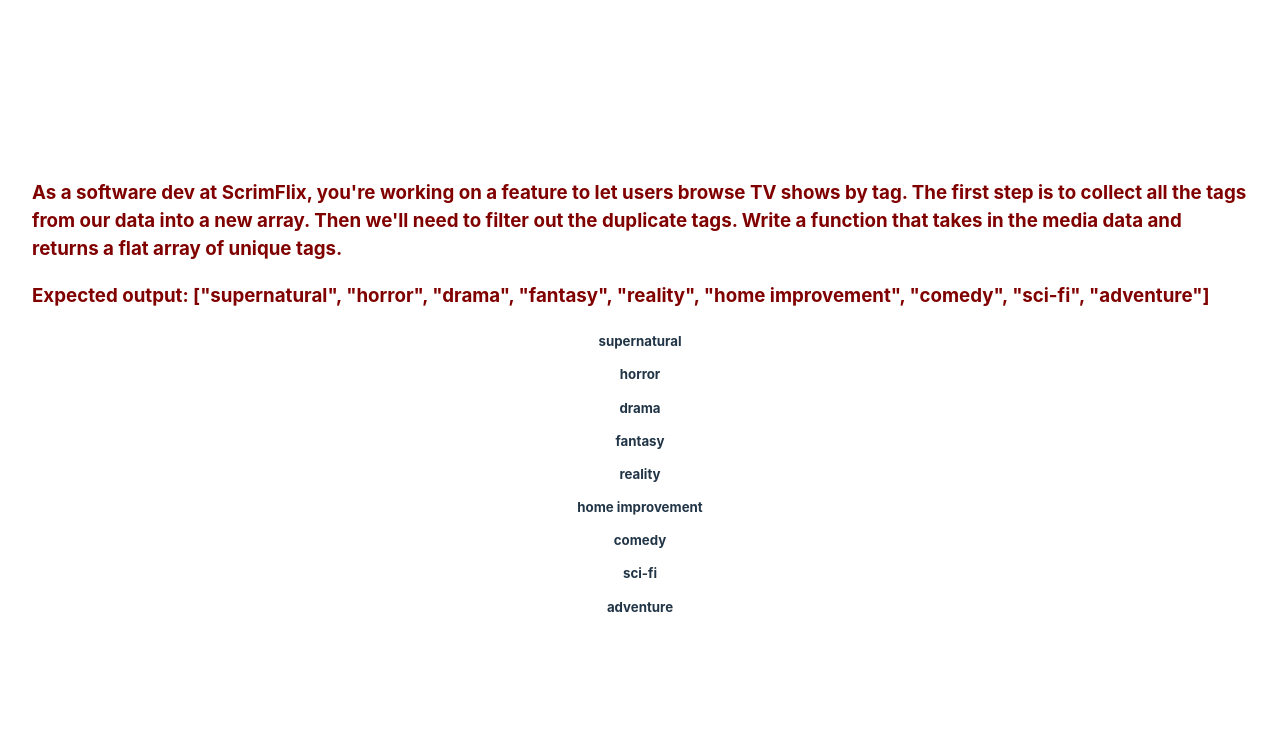
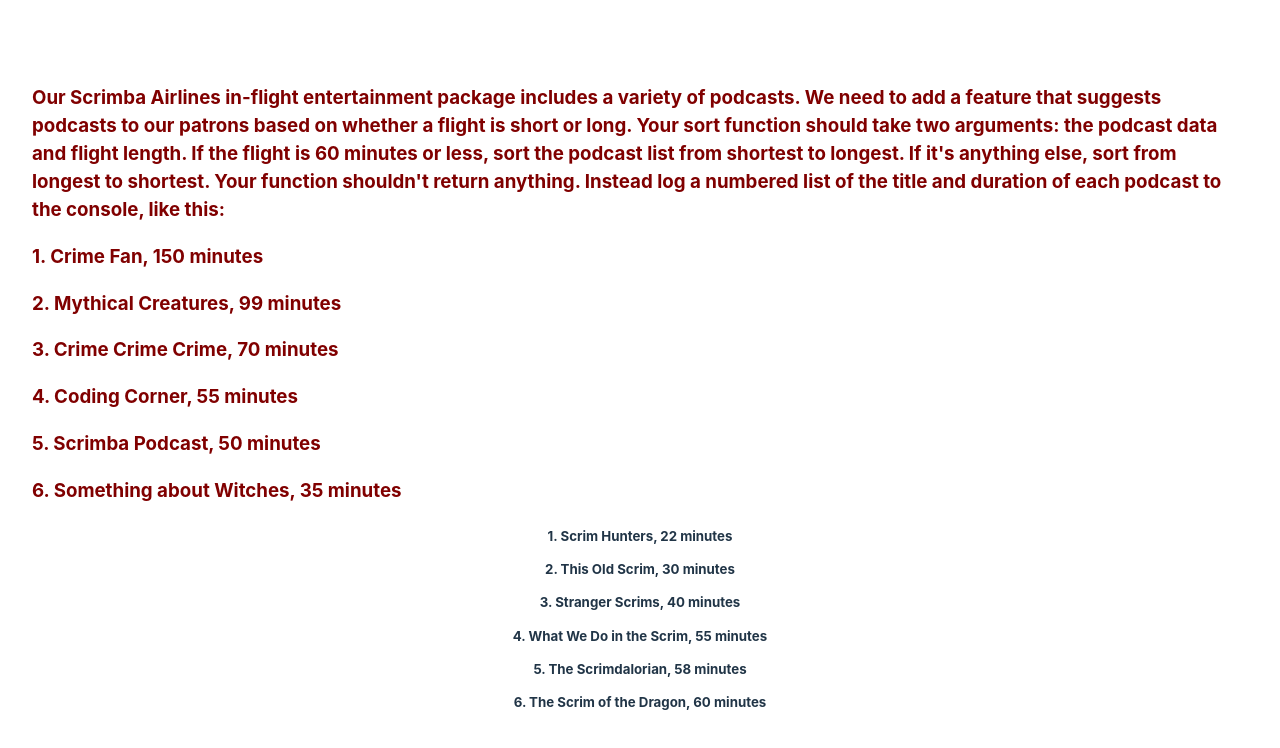
Before and after one commit to saurtripathi/JavascriptChallanges, a React (Vite) app: page / in a window 1280 px wide. Shown: the top 748 px of the page. Built offline with nearby package versions, Linux system fonts and the light colour scheme.

Commit message:
Temporary commit

```diff
--- a/data.js
+++ b/data.js
@@ -35,4 +35,5 @@
         duration: 58,
         tags: ["fantasy", "sci-fi", "adventure"],
     },
+
 ]
--- a/src/App.jsx
+++ b/src/App.jsx
@@ -1,38 +1,23 @@
 import './App.css'
 import Challange from './Challange'
 import Solution from './Solution'
-import { keys } from 'underscore'
+import { keys, times } from 'underscore'
 import data from '../data'
 
 function App() {
-
-  // function getUniqueTags(data) {
-  //   const tags = data.reduce((acc, curr) => {
-  //     return [...acc, ...curr.tags]
-  //   }, [])
-  //   return [... new Set(tags)]
-  // }
-
-  function getUniqueTags(data) {
-
-    const uniqueTags = {}
-    const tags = data.map(curr => curr.tags).flat()
-    tags.forEach(tag => {
-      if (!uniqueTags[tag]) {
-        // uniqueTags= { ...uniqueTags, [tag]: true }
-        uniqueTags[tag]=true
-      }
-    })
-    return Object.keys(uniqueTags)
+  const flightLength = 60
+  function sortByDuration(data, flightLength) {
+    const copyOfData = data
+    return flightLength <= 60 ?
+      copyOfData.sort((a, b) => a.duration - b.duration).map(({ title, duration }, index) => `${index + 1}. ${title}, ${duration} minutes`) :
+      copyOfData.sort((a, b) => b.duration - a.duration).map(({ title, duration }, index) => `${index + 1}. ${title}, ${duration} minutes`)
   }
-
-  console.log(getUniqueTags(data))
 
   return (
     <>
       <Challange />
       <div >
-        <Solution getUniqueTags={getUniqueTags} data={data} />
+        <Solution sortByDuration={sortByDuration} data={data} flightLength={flightLength} />
       </div>
     </>
   )
--- a/src/Challange.jsx
+++ b/src/Challange.jsx
@@ -2,24 +2,33 @@
 
 export default function Challange() {
     const ch = `
-    As a software dev at ScrimFlix, you're working on a feature
-    to let users browse TV shows by tag. The first step is to collect all
-    the tags from our data into a new array. Then we'll need
-    to filter out the duplicate tags.
+    Our Scrimba Airlines in-flight entertainment package
+    includes a variety of podcasts. We need to add a feature that suggests
+    podcasts to our patrons based on whether a flight is short or long.
 
-    Write a function that takes in the media data and returns
-    a flat array of unique tags.
+    Your sort function should take two arguments: the podcast data and
+    flight length. If the flight is 60 minutes or less, sort the podcast list
+    from shortest to longest. If it's anything else, sort from longest
+    to shortest.
+
+    Your function shouldn't return anything. Instead log a numbered list
+    of the title and duration of
+    each podcast to the console, like this:
 `
     const out = `
-Expected output:
-    ["supernatural", "horror", "drama",
-    "fantasy", "reality", "home improvement", "comedy", "sci-fi", "adventure"]`
 
+    1. Crime Fan, 150 minutes
+    2. Mythical Creatures, 99 minutes
+    3. Crime Crime Crime, 70 minutes
+    4. Coding Corner, 55 minutes
+    5. Scrimba Podcast, 50 minutes
+    6. Something about Witches, 35 minutes`
+    const outElement = out.split('\n').map(item => <p>{item}</p>)
 
     return (
         <h3 style={{ textAlign: 'left', color: 'maroon' }}>
             <p>{ch}</p>
-            <p>{out}</p>
+            {outElement}
         </h3>
     )
 }
--- a/src/Solution.jsx
+++ b/src/Solution.jsx
@@ -1,9 +1,20 @@
 import React from 'react'
 
-export default function Solution({ data, getUniqueTags }) {
 
-    const uniqueTags = getUniqueTags(data)
-    const uniqueTagElements = uniqueTags.map(tag => <p>{tag}</p>)
+export default function Solution({ data, sortByDuration, flightLength }) {
+
+    const uniqueTags = sortByDuration(data, flightLength)
+
+    const uniqueTagElements = uniqueTags.map(tag =>
+        <p>
+            {tag}
+        </p>
+
+    )
+
+
+
+
     return (
         <h5>
             {uniqueTagElements}
```
